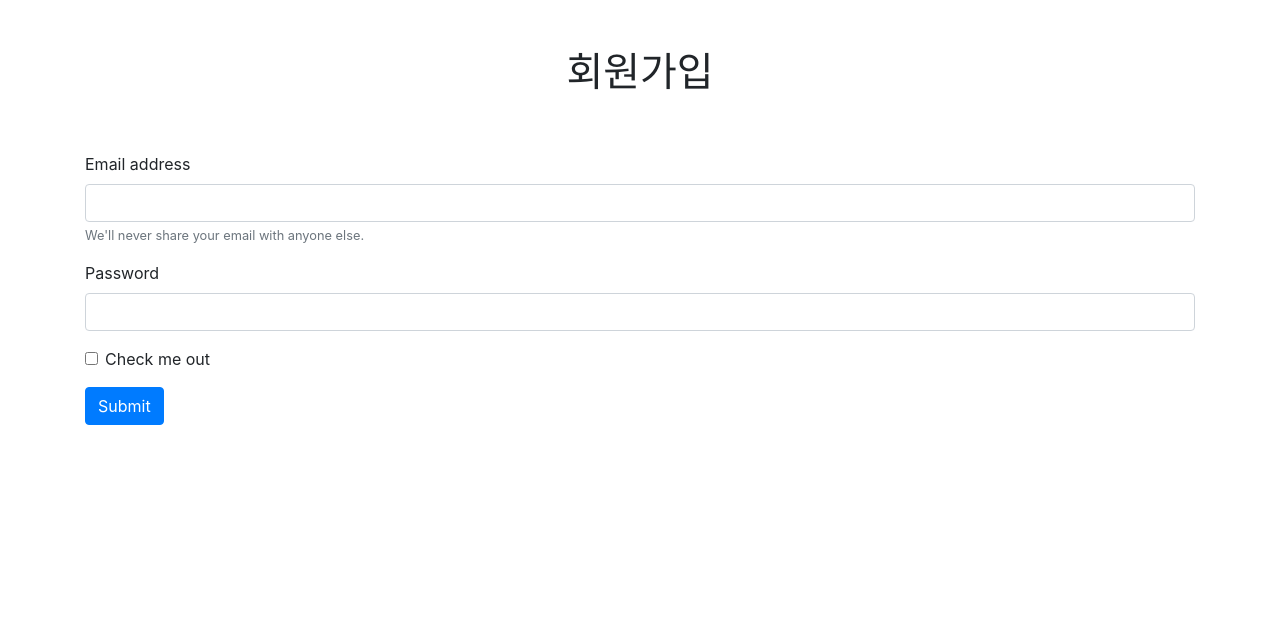
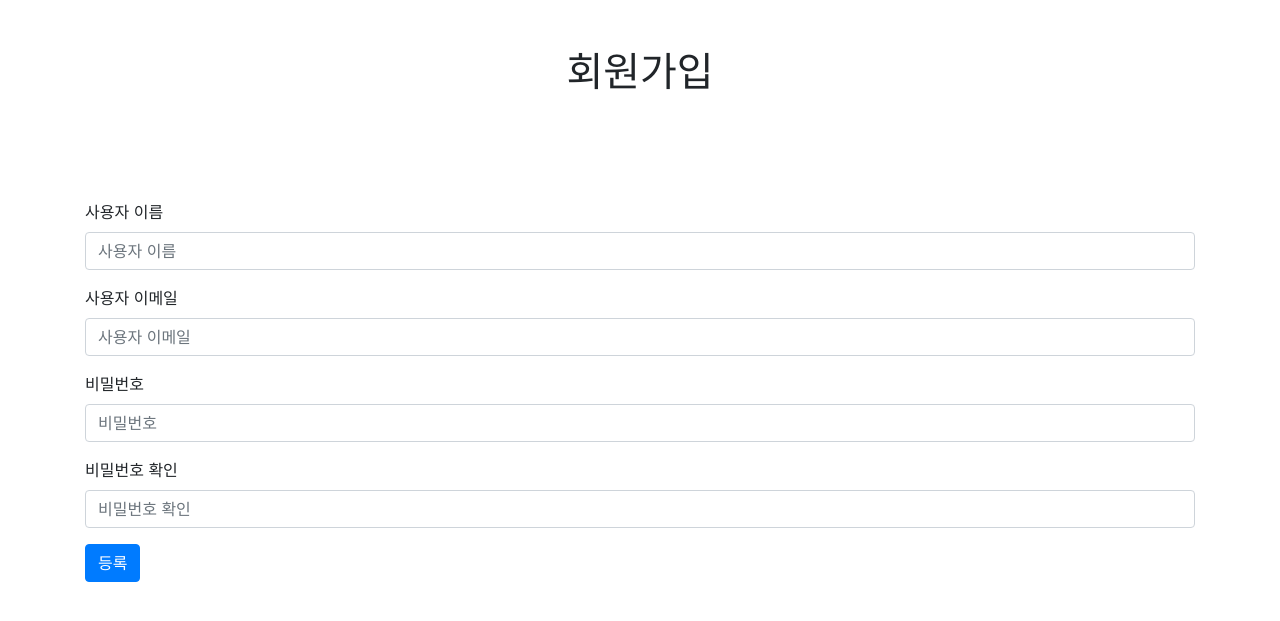
Before and after one commit to PAPION93/python-playground, a Django app: page /user/register/ in a window 1280 px wide. Shown: the top 621 px of the page. Run offline with Django 3.2, Linux system fonts and the light colour scheme; some libraries are stand-ins or nearby versions.

Commit message:
Django 회원가입 실습

```diff
--- a/03_django_basic/community/user/models.py
+++ b/03_django_basic/community/user/models.py
@@ -6,6 +6,8 @@ from django.db import models
 class UserCustom(models.Model):
     username = models.CharField(max_length=32,
                                 verbose_name='사용자명')
+    useremail = models.EmailField(max_length=128,
+                                  verbose_name='사용자이메일')
     password = models.CharField(max_length=64,
                                 verbose_name='비밀번호')
     registerd_dttm = models.DateTimeField(auto_now_add=True,
@@ -15,6 +17,6 @@ class UserCustom(models.Model):
         return self.username
 
     class Meta:
-        db_table = 'user_custom'
+        db_table = 'custom_user'
         verbose_name = '사용자 커스텀'
         verbose_name_plural = '사용자 커스텀'
--- a/03_django_basic/community/user/templates/register.html
+++ b/03_django_basic/community/user/templates/register.html
@@ -38,39 +38,56 @@
         </div>
       </div>
       <div class="row mt-5">
+        <div class="col">
+          {{ error }}
+        </div>
+      </div>
+
+      <div class="row mt-5">
         <div class="col-12">
-          <form>
+          <form method="POST" action=".">
+            {% csrf_token %}
             <div class="form-group">
-              <label for="exampleInputEmail1">Email address</label>
+              <label for="username">사용자 이름</label>
+              <input
+                type="text"
+                class="form-control"
+                id="username"
+                placeholder="사용자 이름"
+                name="username"
+              />
+            </div>
+            <div class="form-group">
+              <label for="useremail">사용자 이메일</label>
               <input
                 type="email"
                 class="form-control"
-                id="exampleInputEmail1"
-                aria-describedby="emailHelp"
+                id="useremail"
+                placeholder="사용자 이메일"
+                name="useremail"
               />
-              <small id="emailHelp" class="form-text text-muted"
-                >We'll never share your email with anyone else.</small
-              >
             </div>
             <div class="form-group">
-              <label for="exampleInputPassword1">Password</label>
+              <label for="password">비밀번호</label>
               <input
                 type="password"
                 class="form-control"
-                id="exampleInputPassword1"
+                id="password"
+                placeholder="비밀번호"
+                name="password"
               />
             </div>
-            <div class="form-group form-check">
+            <div class="form-group">
+              <label for="re-password">비밀번호 확인</label>
               <input
-                type="checkbox"
-                class="form-check-input"
-                id="exampleCheck1"
+                type="password"
+                class="form-control"
+                id="re-password"
+                placeholder="비밀번호 확인"
+                name="re-password"
               />
-              <label class="form-check-label" for="exampleCheck1"
-                >Check me out</label
-              >
             </div>
-            <button type="submit" class="btn btn-primary">Submit</button>
+            <button type="submit" class="btn btn-primary">등록</button>
           </form>
         </div>
       </div>
--- a/03_django_basic/community/user/views.py
+++ b/03_django_basic/community/user/views.py
@@ -1,7 +1,33 @@
 from django.shortcuts import render
-
+from django.http import HttpResponse
+from django.contrib.auth.hashers import make_password
+from .models import UserCustom
 # Create your views here.
 
 
 def register(request):
-    return render(request, 'register.html')
+
+    if request.method == 'GET':
+        return render(request, 'register.html')
+    elif request.method == 'POST':
+        username = request.POST.get('username', None)
+        useremail = request.POST.get('useremail', None)
+        password = request.POST.get('password', None)
+        re_password = request.POST.get('re-password', None)
+
+        res_data = {}
+
+        if not (username and useremail and password and re_password):
+            res_data['error'] = '모든 값을 입력해야합니다.'
+        elif password != re_password:
+            res_data['error'] = '비밀번호가 다릅니다.'
+        else:
+            user = UserCustom(
+                username=username,
+                useremail=useremail,
+                password=make_password(password)
+            )
+
+            user.save()
+
+        return render(request, 'register.html', res_data)
```
Also changed, not shown: 03_django_basic/community/db.sqlite3, 03_django_basic/community/user/migrations/0001_initial.py, 03_django_basic/community/user/migrations/0002_auto_20200719_1455.py (deleted).
